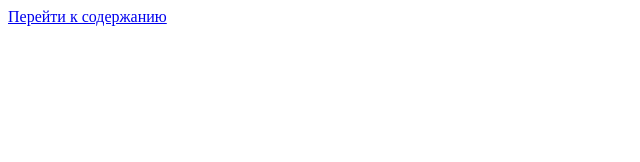
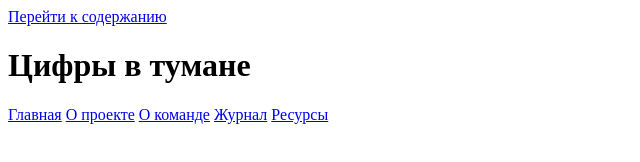
Before and after one commit to T3mich00000/Practice2025, a plain HTML site: page site/index.html in a window 1280 px wide. Shown: the whole page, without its empty margins (0-640 px from the left). Drawn offline with Linux system fonts and the light colour scheme.

Commit message:
feat: add header

```diff
--- a/site/index.html
+++ b/site/index.html
@@ -10,5 +10,17 @@
 <body class="page">
     <a class="skip-link" href="#content">Перейти к содержанию</a>
 
+    <header class="site-header">
+        <div class="container">
+            <h1 class="site-title">Цифры в тумане</h1>
+            <nav class="site-nav" aria-label="Главная навигация">
+                <a href="index.html" aria-current="page">Главная</a>
+                <a href="about.html">О проекте</a>
+                <a href="team.html">О команде</a>
+                <a href="journal.html">Журнал</a>
+                <a href="resources.html">Ресурсы</a>
+            </nav>
+        </div>
+    </header>
 
 </body>
```
